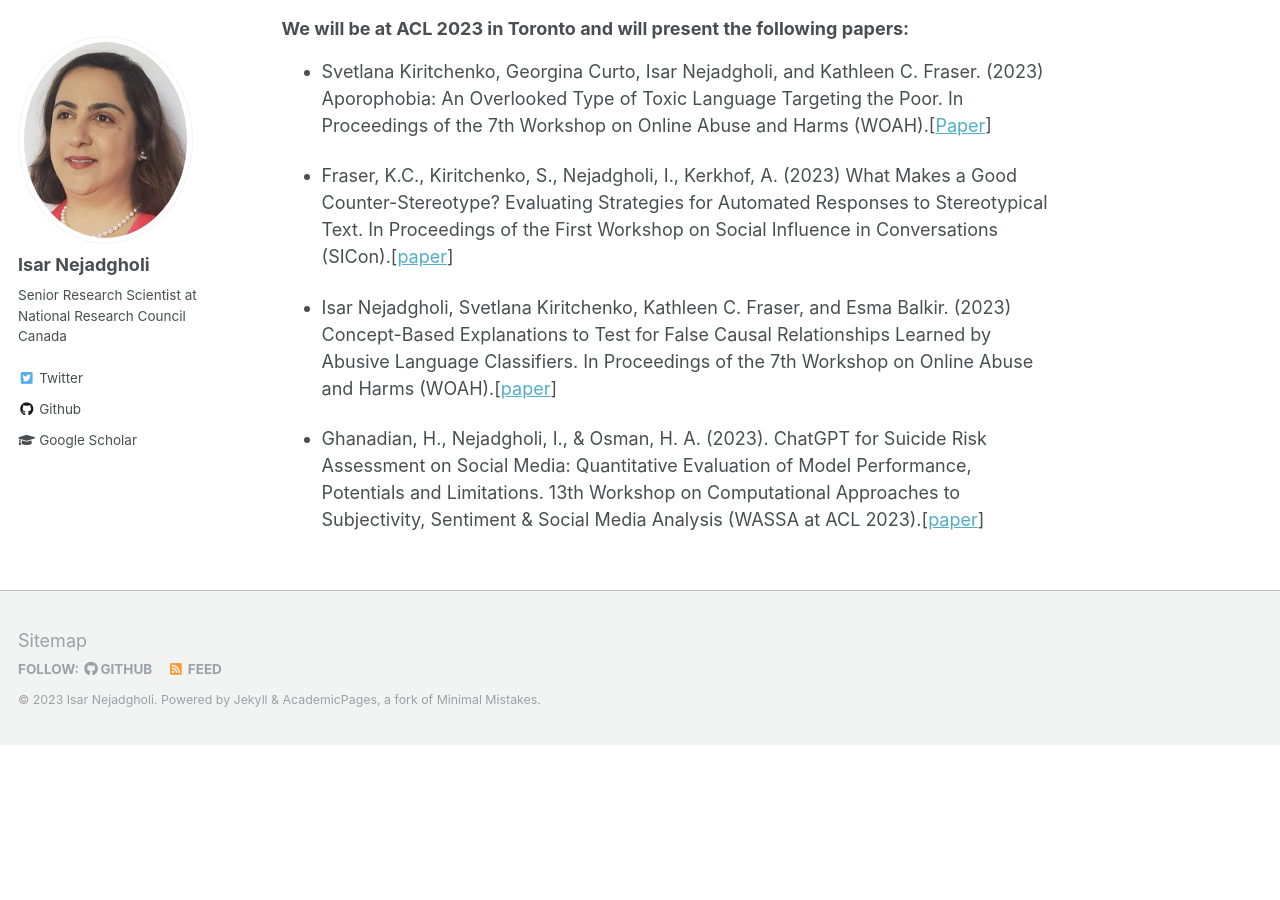
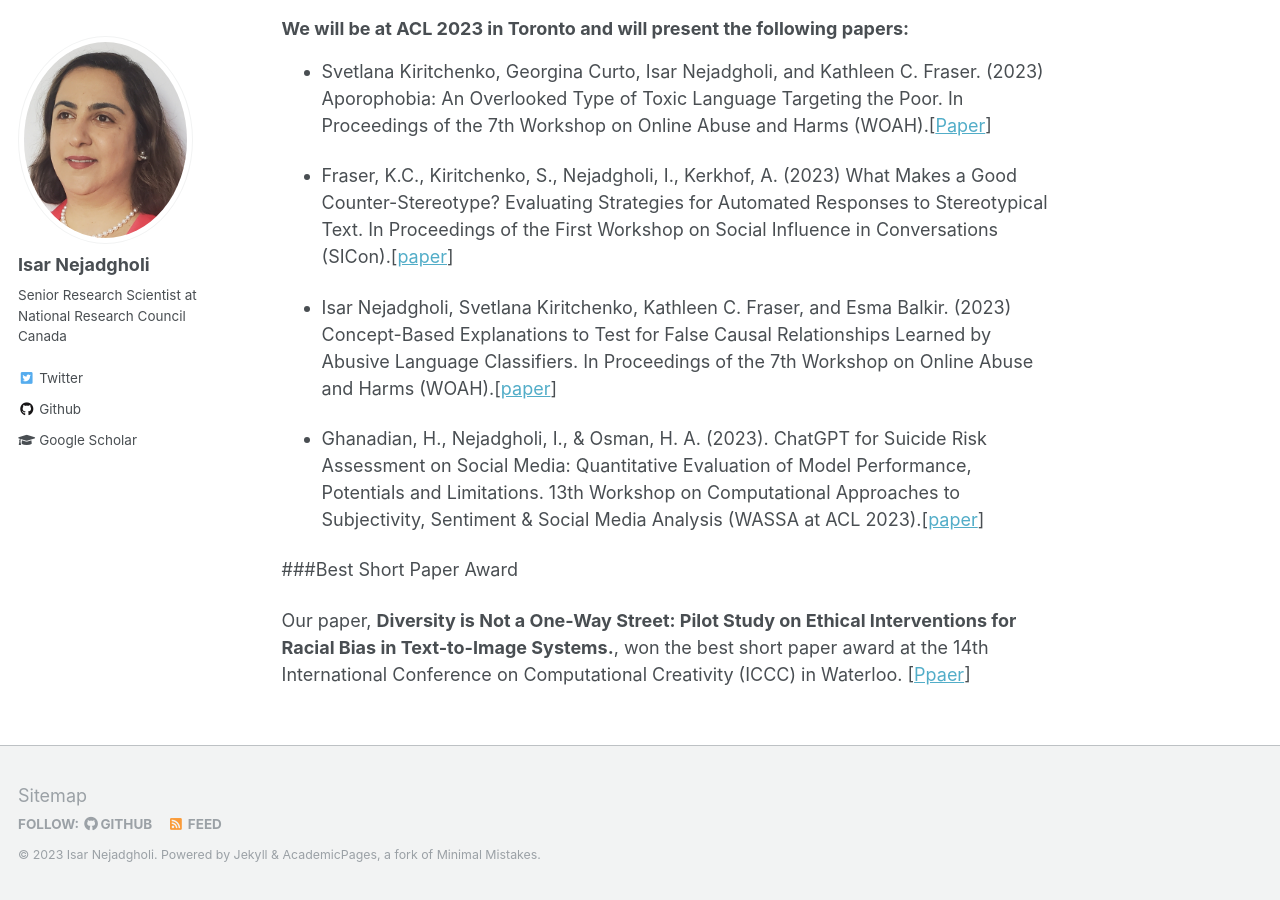
Before and after one commit to IsarNejad/IsarNejad.github.io, a Jekyll site: the page built from _pages/about.md, in a window 1280 px wide and 900 px high, scrolled down 504 px. Built offline with Jekyll 4.4.1, drawn with Linux system fonts in a browser that asks for light colours; before the commit the page ends 1249 px from its top, so only the background shows below that.

Commit message:
Update about.md

```diff
--- a/_pages/about.md
+++ b/_pages/about.md
@@ -21,3 +21,7 @@ I am a Senior Research Scientist at the [National Research Council Canada](https
 - Isar Nejadgholi, Svetlana Kiritchenko, Kathleen C. Fraser, and Esma Balkir. (2023) Concept-Based Explanations to Test for False Causal Relationships Learned by Abusive Language Classifiers. In Proceedings of the 7th Workshop on Online Abuse and Harms (WOAH).[[paper](https://arxiv.org/pdf/2307.01900.pdf)]
 
 - Ghanadian, H., Nejadgholi, I., & Osman, H. A. (2023). ChatGPT for Suicide Risk Assessment on Social Media: Quantitative Evaluation of Model Performance, Potentials and Limitations. 13th Workshop on Computational Approaches to Subjectivity, Sentiment & Social Media Analysis (WASSA at ACL 2023).[[paper](https://arxiv.org/pdf/2306.09390.pdf)]
+
+###Best Short Paper Award
+
+Our paper, **Diversity is Not a One-Way Street: Pilot Study on Ethical Interventions for Racial Bias in Text-to-Image Systems.**, won the best short paper award at the 14th International Conference on Computational Creativity (ICCC) in Waterloo. [[Ppaer](https://www.svkir.com/papers/Fraser-et-al-TextImageBias-ICCC-2023.pdf)]
```
